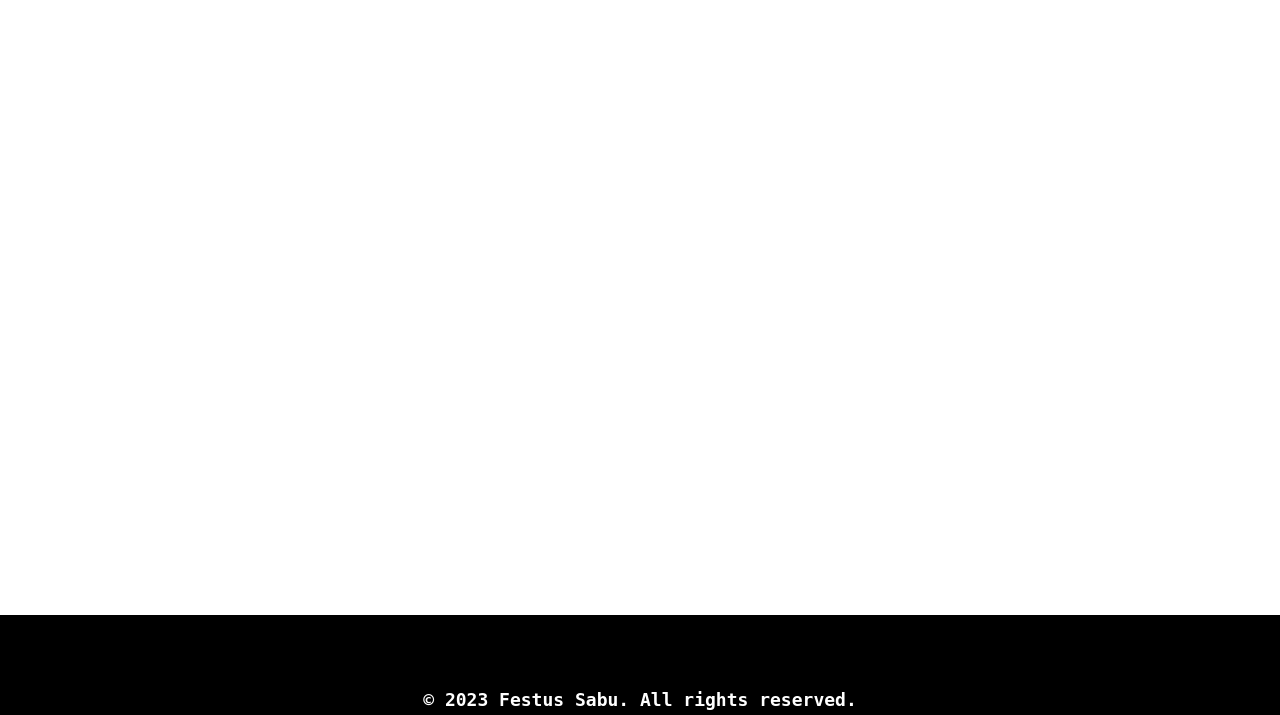
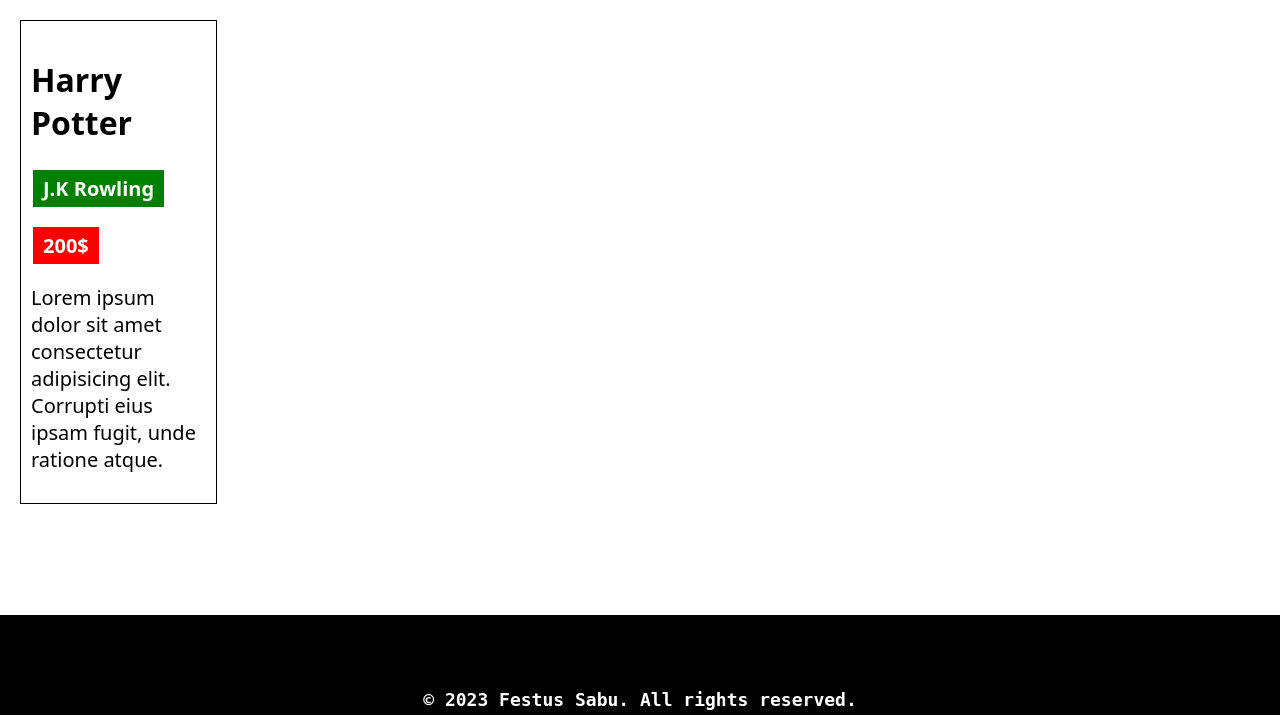
Before and after one commit to festussabu/django-books, a Django app: page / in a window 1280 px wide. Shown: the part 85-800 px from the top of the page. Run offline with Django 5.2, Linux system fonts and the light colour scheme; some libraries are stand-ins or nearby versions.

Commit message:
updated templates

```diff
--- a/templates/head.html
+++ b/templates/head.html
@@ -173,4 +173,46 @@
     font-weight: bold;
     color: white;
   }
+
+  section .card-container {
+    padding: 20px;
+    display: grid;
+    grid-template-columns: repeat(6, 1fr);
+    grid-gap: 0.7rem;
+    grid-row-gap: 1rem;
+    font-family: system-ui, -apple-system, BlinkMacSystemFont, "Segoe UI",
+      Roboto, Oxygen, Ubuntu, Cantarell, "Open Sans", "Helvetica Neue",
+      sans-serif;
+    margin-bottom: 7rem;
+  }
+  section .card-container .card {
+    border: 1px solid #000;
+    padding: 10px;
+  }
+  section .card-container .card p {
+    font-size: 1.25rem;
+    font-weight: bold;
+  }
+  section .card-container .card p:last-child {
+    font-weight: normal;
+  }
+  section .card-container .card h1 {
+    font-size: 2rem;
+  }
+  section .card-container .card .author {
+    padding: 5px 2px;
+    color: #fff;
+  }
+  section .card-container .card .author span {
+    background-color: green;
+    padding: 5px 10px;
+  }
+  section .card-container .card .cash {
+    padding: 5px 2px;
+    color: #fff;
+  }
+  section .card-container .card .cash span {
+    background-color: red;
+    padding: 5px 10px;
+  }
 </style>
--- a/templates/main.html
+++ b/templates/main.html
@@ -1,5 +1,20 @@
 <!-- start -->
 {% block content %}
 <!-- contents -->
+
+<section>
+  <div class="card-container">
+    <div class="card">
+      <h1>Harry Potter</h1>
+      <p class="author"><span>J.K Rowling</span></p>
+      <p class="cash"><span>200$</span></p>
+      <p>
+        Lorem ipsum dolor sit amet consectetur adipisicing elit. Corrupti eius
+        ipsam fugit, unde ratione atque.
+      </p>
+    </div>
+  </div>
+</section>
+
 <!-- end -->
 {% endblock content %}
```
